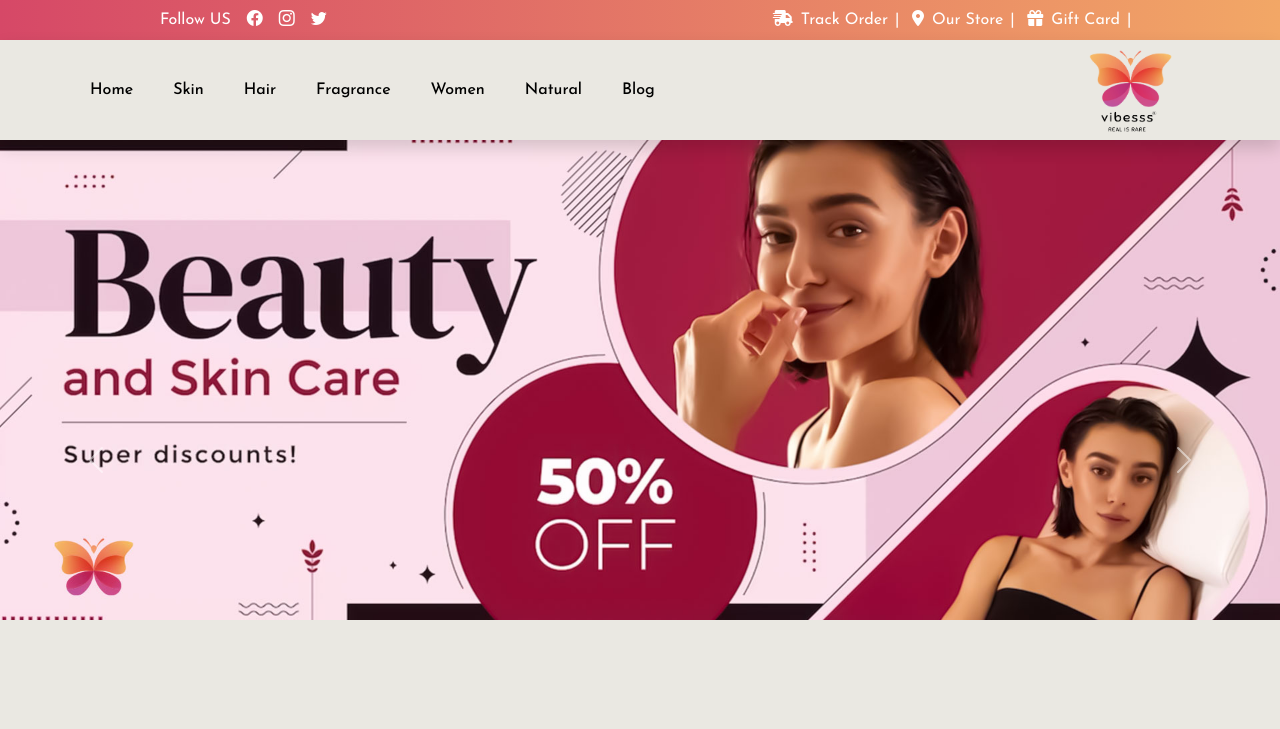
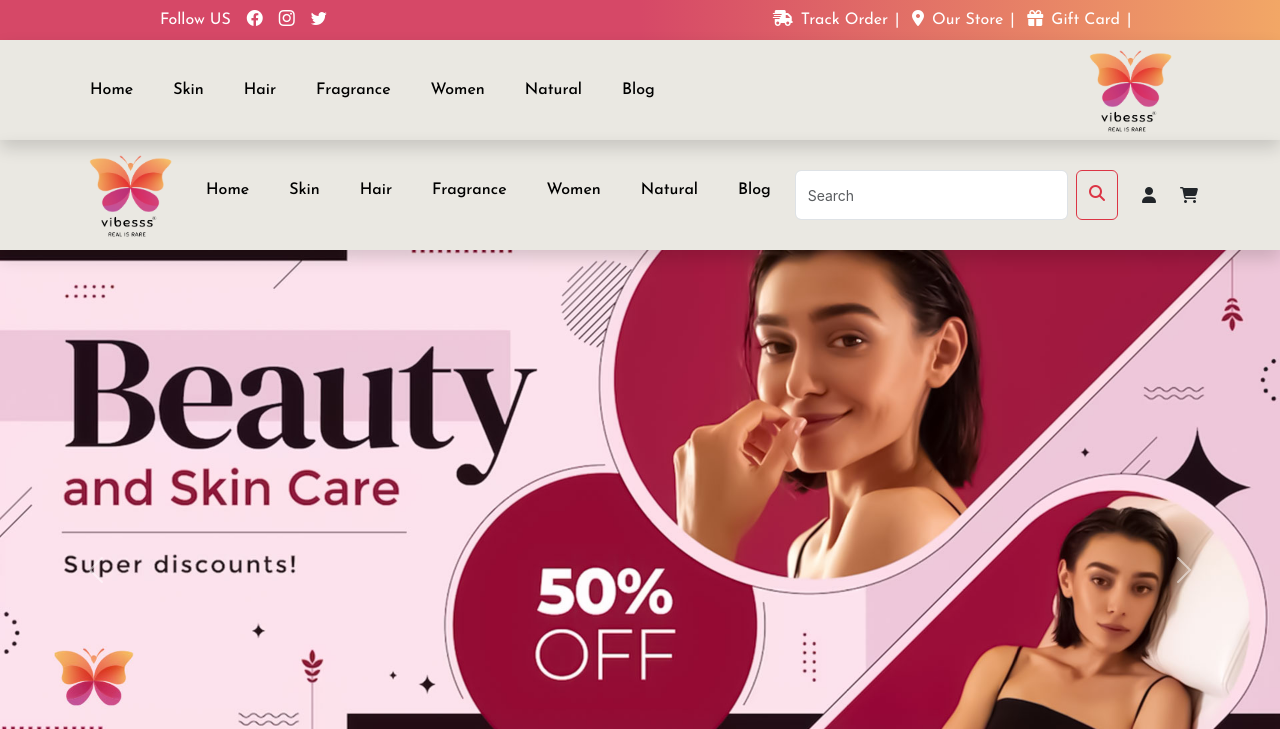
Before and after one commit to developr-danish/vibesss, a PHP site: page / in a window 1280 px wide. Shown: the top 729 px of the page. Run offline with PHP 8.4, Linux system fonts and the light colour scheme.

Commit message:
"updated"

```diff
--- a/CSS/style.css
+++ b/CSS/style.css
@@ -19,7 +19,7 @@ body{
   width: 100%;
   height: 100%;
   padding: 0.5rem 10rem;
-  background: linear-gradient(to right, var(--heading-color) , var(--subheading-color)) ;
+  background: linear-gradient(to right, var(--heading-color) 50%, var(--subheading-color)) ;
 }
 .topbar p{
   margin: 0;
--- a/index.html
+++ b/index.html
@@ -113,6 +113,94 @@
         </div>
     </nav>
 
+    <nav class="navbar shadow navbar-expand-lg">
+      <div class="container">
+        <a class="navbar-brand" href="index.html">
+          <img class="logo" src="assets/logo.png" alt="">
+        </a>
+
+
+        <div class="offcanvas offcanvas-start" tabindex="-1" id="offcanvasNavbar" aria-labelledby="offcanvasNavbarLabel">
+          <div class="offcanvas-header">
+            <button type="button" class="btn-close" data-bs-dismiss="offcanvas" aria-label="Close"></button>
+          </div>
+          <div class="offcanvas-body">
+            <ul class="navbar-nav justify-content-center flex-grow-1 gap-4 pe-3">
+              <li class="nav-item">
+                <a class="nav-link" href="#">Home</a>
+              </li>
+              <li class="nav-item dropdown">
+                <a class="nav-link" href="#" role="button" data-bs-toggle="dropdown" aria-expanded="false">
+                  Skin
+                </a>
+                <ul class="dropdown-menu">
+                  <li><a class="dropdown-item" href="#">Face Moisturizer & Day Cream</a></li>
+                  <li><a class="dropdown-item" href="#">Night Cream</a></li>
+                  <li><a class="dropdown-item" href="#">Face Oils</a></li>
+                </ul>
+              </li>
+              <li class="nav-item dropdown">
+                  <a class="nav-link" href="#" role="button" data-bs-toggle="dropdown" aria-expanded="false">
+                    Hair
+                  </a>
+                  <ul class="dropdown-menu">
+                    <li><a class="dropdown-item" href="#">Shampoo</a></li>
+                    <li><a class="dropdown-item" href="#">Dry Shampoo</a></li>
+                    <li><a class="dropdown-item" href="#">Conditioner</a></li>
+                  </ul>
+                </li>
+                <li class="nav-item dropdown">
+                  <a class="nav-link" href="#" role="button" data-bs-toggle="dropdown" aria-expanded="false">
+                    Fragrance
+                  </a>
+                  <ul class="dropdown-menu">
+                    <li><a class="dropdown-item" href="#">Perfumes (EDT / EDP)</a></li>
+                    <li><a class="dropdown-item" href="#">Narciso Rodriguez</a></li>
+                    <li><a class="dropdown-item" href="#">Hugo Boss</a></li>
+                  </ul>
+                </li>
+                <li class="nav-item dropdown">
+                  <a class="nav-link" href="#" role="button" data-bs-toggle="dropdown" aria-expanded="false">
+                    Women
+                  </a>
+                  <ul class="dropdown-menu">
+                    <li><a class="dropdown-item" href="#">Stretch Mark Creams & Oils</a></li>
+                    <li><a class="dropdown-item" href="#">Nutritional Supplements</a></li>
+                    <li><a class="dropdown-item" href="#">Mosquito Repellent</a></li>
+                  </ul>
+                </li>
+                <li class="nav-item dropdown">
+                  <a class="nav-link" href="#" role="button" data-bs-toggle="dropdown" aria-expanded="false">
+                    natural
+                  </a>
+                  <ul class="dropdown-menu mb-3">
+                    <li><a class="dropdown-item" href="#">Tea Tree Oil</a></li>
+                    <li><a class="dropdown-item" href="#">Eucalyptus Oil</a></li>
+                    <li><a class="dropdown-item" href="#">Rosemary Oil</a></li>
+                  </ul>
+                </li>
+                <li class="nav-item">
+                  <a class="nav-link" href="#">Blog</a>
+                </li>
+
+            </ul>
+            <form class="d-flex" role="search">
+              <input class="form-control me-2" type="search" placeholder="Search" aria-label="Search">
+              <button class="btn btn-outline-danger" type="submit"><i class="fa-solid fa-magnifying-glass"></i></button>
+            </form>
+          </div>
+        </div>
+        <div class="cart-User d-flex gap-4">
+          <i class="ms-4 fa-solid fa-user"></i>
+          <i class="fa-solid fa-cart-shopping"></i>
+          <button class="navbar-toggler" type="button" data-bs-toggle="offcanvas" data-bs-target="#offcanvasNavbar" aria-controls="offcanvasNavbar" aria-label="Toggle navigation">
+            <span class="navbar-toggler-icon"></span>
+          </button>
+        </div>
+
+      </div>
+  </nav>
+
     <section class="carousel">
         <div id="sliders" class="carousel slide carousel-fade">
             <div class="carousel-indicators">
@@ -125,10 +213,10 @@
                 <img class="w-100" src="assets/vibesss-banner.jpg" class="d-block w-100" alt="...">
               </div>
               <div class="carousel-item">
-                <img class="w-100" src="assets/vibesss-banner.jpg" class="d-block w-100" alt="...">
+                <img class="w-100" src="https://img.freepik.com/free-vector/realistic-beauty-sale-ad-template_52683-20023.jpg?t=st=1712130822~exp=1712134422~hmac=084c203e89ab0611e0790de70c7ac698e8b037ca823aa0cc41147aee5770e6fd&w=996" class="d-block w-100" alt="...">
               </div>
               <div class="carousel-item">
-                <img class="w-100" src="assets/vibesss-banner.jpg" class="d-block w-100" alt="...">
+                <img class="w-100" src="https://img.freepik.com/premium-vector/cosmetics-product-skin-care-advertising-banner_297886-37.jpg?w=996" class="d-block w-100" alt="...">
               </div>
             </div>
             <button class="carousel-control-prev" type="button" data-bs-target="#sliders" data-bs-slide="prev">
```
